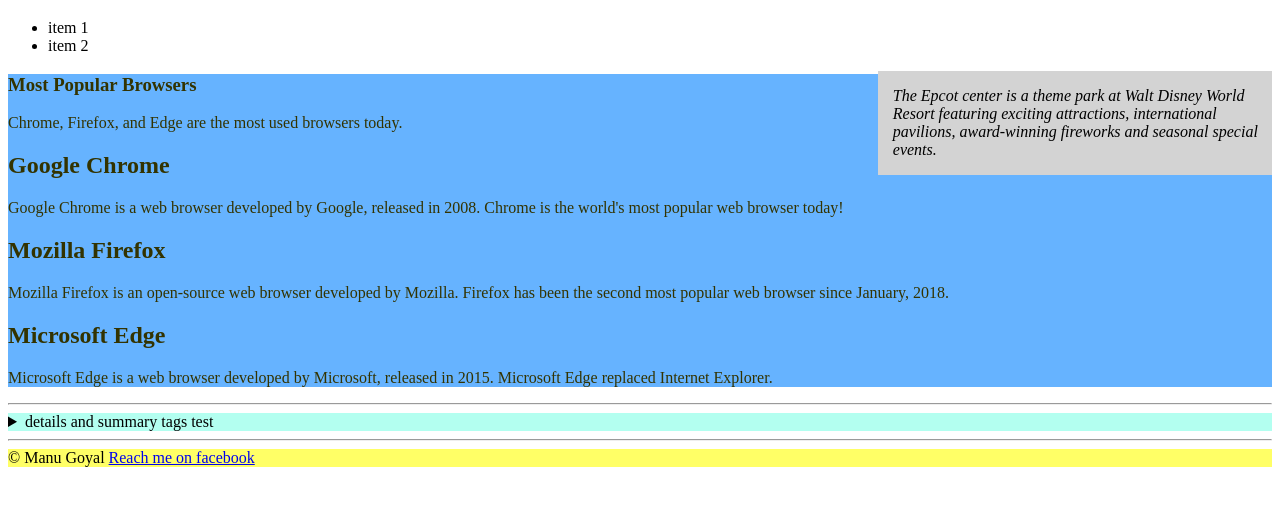
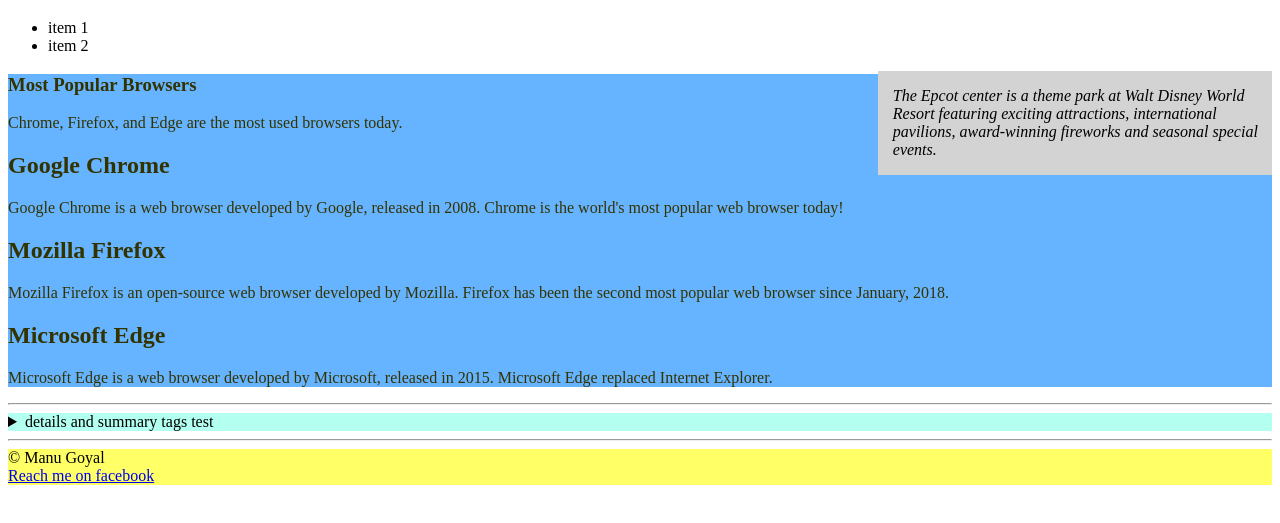
Before and after one commit to manu220/manu220.github.io, a plain HTML site: page index.html in a window 1280 px wide. Shown: the part 71-594 px from the top of the page. Drawn offline with Linux system fonts and the light colour scheme.

Commit message:
Update index.html

```diff
--- a/index.html
+++ b/index.html
@@ -58,7 +58,7 @@
 	</details>
 	<hr>
 	<footer style="background-color:#ffff66;">
-		&copy Manu Goyal <a href="https://www.facebook.com/manugoyal220" target="_blank">Reach me on facebook</a>
+		&copy Manu Goyal<br> <a href="https://www.facebook.com/manugoyal220" target="_blank">Reach me on facebook</a>
 	</footer>
 
 </body>
```
